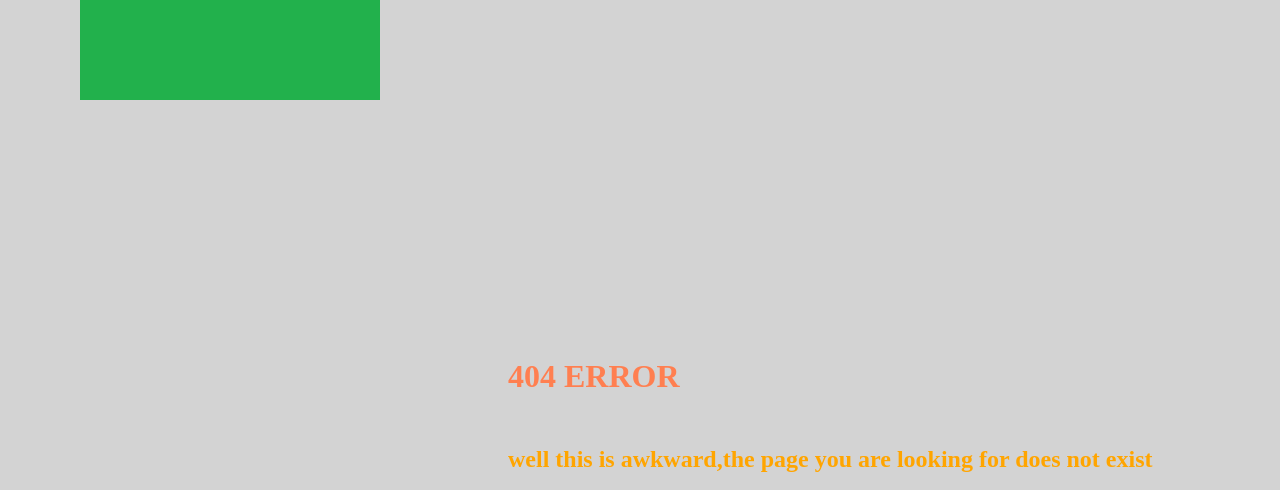
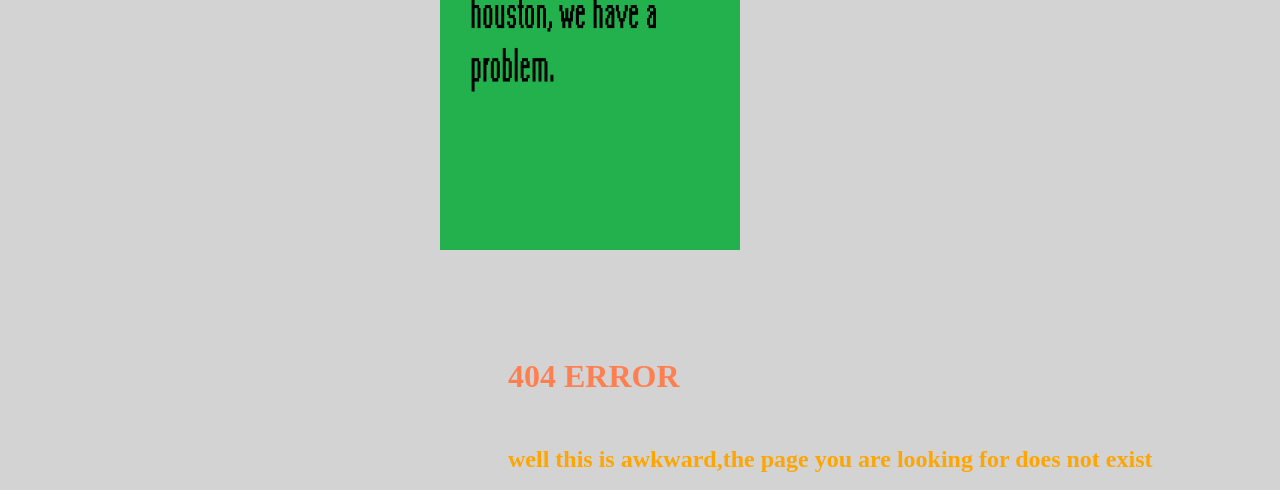
Before and after one commit to makeemplayem/offical-website, a PHP site: page /404.html in a window 1280 px wide. Shown: the top 490 px of the page. Run offline with PHP 8.4, Linux system fonts and the light colour scheme.

Commit message:
Update 404stylesheet.css

```diff
--- a/404stylesheet.css
+++ b/404stylesheet.css
@@ -13,6 +13,6 @@ color: orange;
 }
 img {
      position: fixed;
-  bottom: 700;
-  left: 80;
+  bottom: 550;
+  left: 440;
 }
```
